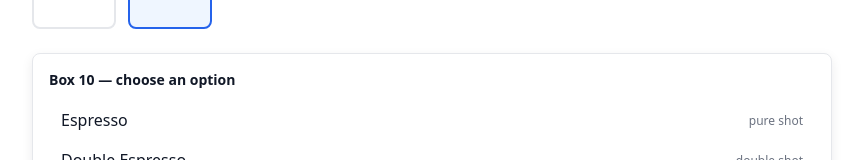
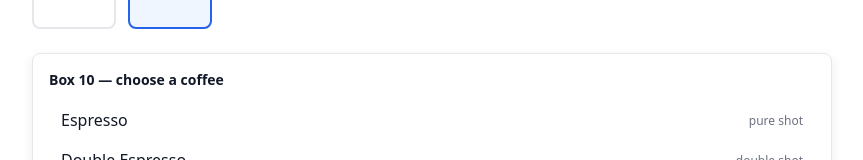
Before and after one commit to zola-dev/box-selector, an Angular app: page / in a window 1280 px wide. Both pictures are taken after a click on the button "10". Shown: the part 239-399 px from the top of the page, without its empty margins (208-1071 px from the left). Built offline with nearby package versions, Linux system fonts and the light colour scheme.

Commit message:
chore: update option selector title text to match coffee theme

```diff
--- a/src/components/option-selector/option-selector.html
+++ b/src/components/option-selector/option-selector.html
@@ -1,5 +1,5 @@
 <div class="option-selector" role="listbox">
-    <h3 class="option-selector__title">Box {{ activeBoxLabel$ | async }} — choose an option</h3>
+    <h3 class="option-selector__title">Box {{ activeBoxLabel$ | async }} — choose a coffee</h3>
     <div class="option-selector__list">
       @for (coffeeId of optionIds; track coffeeId) {
         <app-option-item [coffeeId]="coffeeId" />
```
